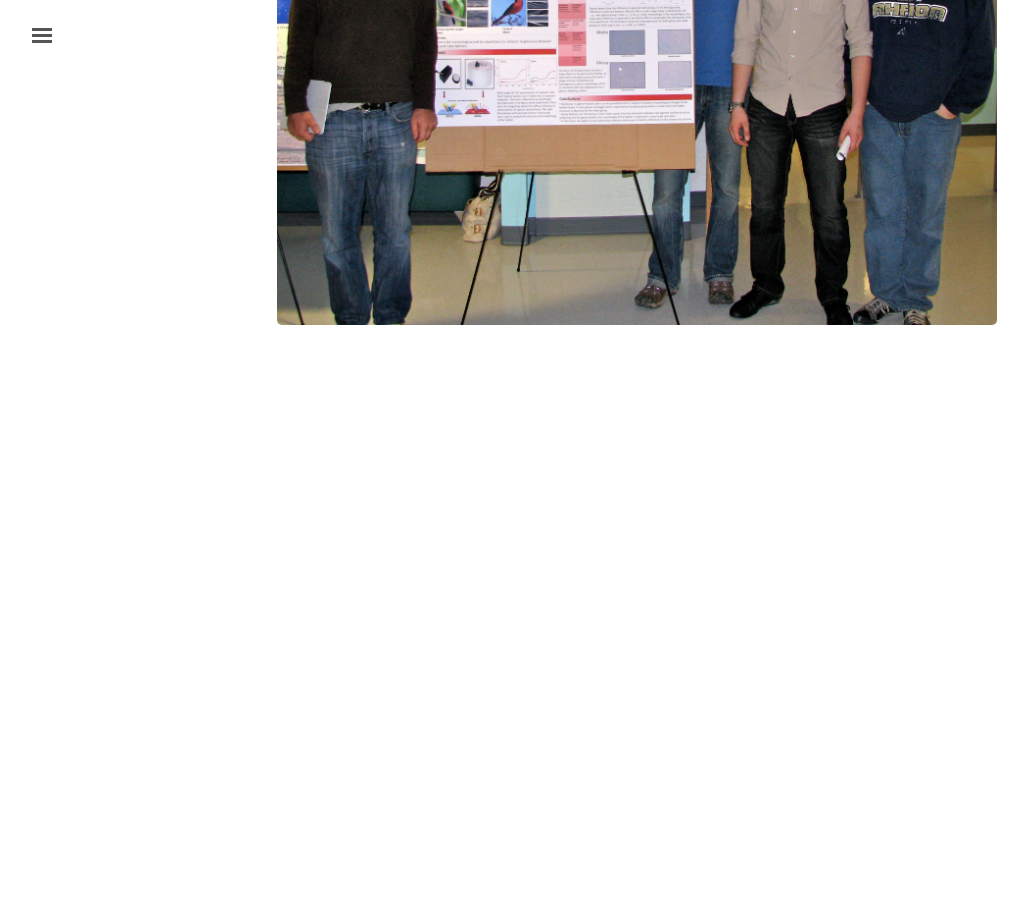
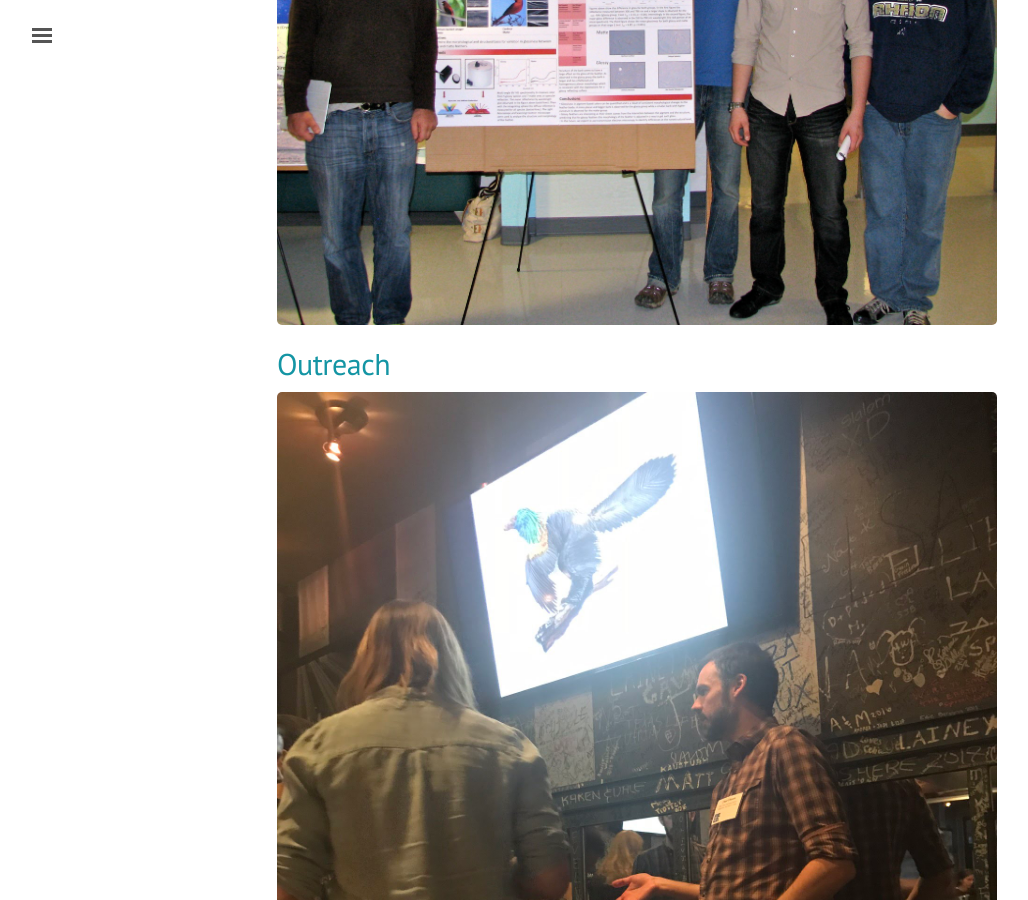
Before and after one commit to celiason/celiason.github.io, a Jekyll site: the page built from teaching.md, in a window 1280 px wide and 900 px high, scrolled down 1208 px. Shown: the whole window, without its empty margins (3-1031 px from the left). Built offline with Jekyll 4.4.1, drawn with Linux system fonts in a browser that asks for light colours; before the commit the page ends 1613 px from its top, so only the background shows below that.

Commit message:
added images

```diff
--- a/teaching.md
+++ b/teaching.md
@@ -16,3 +16,7 @@ I have been involved in teaching and developing a flagship course on research me
 I have been mentoring diverse students at The University of Texas at Austin (8 undergraduates, 1 McNair Scholar) on research involving the evolution of melanin-based color in birds, color reconstruction in extinct dinosaurs, and feather evolution. In the past, I have co-mentored undergraduate biology students at the University of Akron (Jean-Pierre Iskandar, Chance Mitan) that have developed independent research projects, conducted the work, and won various awards for their presentations. One student, Jean-Pierre Iskandar (pictured below) is first author on a recent publication in the _Biological Journal of the Linnean Society_. These close interactions have helped shape my own thinking about how people learn and ways to more effectively communicate aspects of my own research.
 
 <img src="/img/JP_Poster_med.jpg">
+
+## Outreach
+
+<img src="/img/Caihong_donors.jpg">
```
Also changed, not shown: img/caihong_donors.jpg (added).
